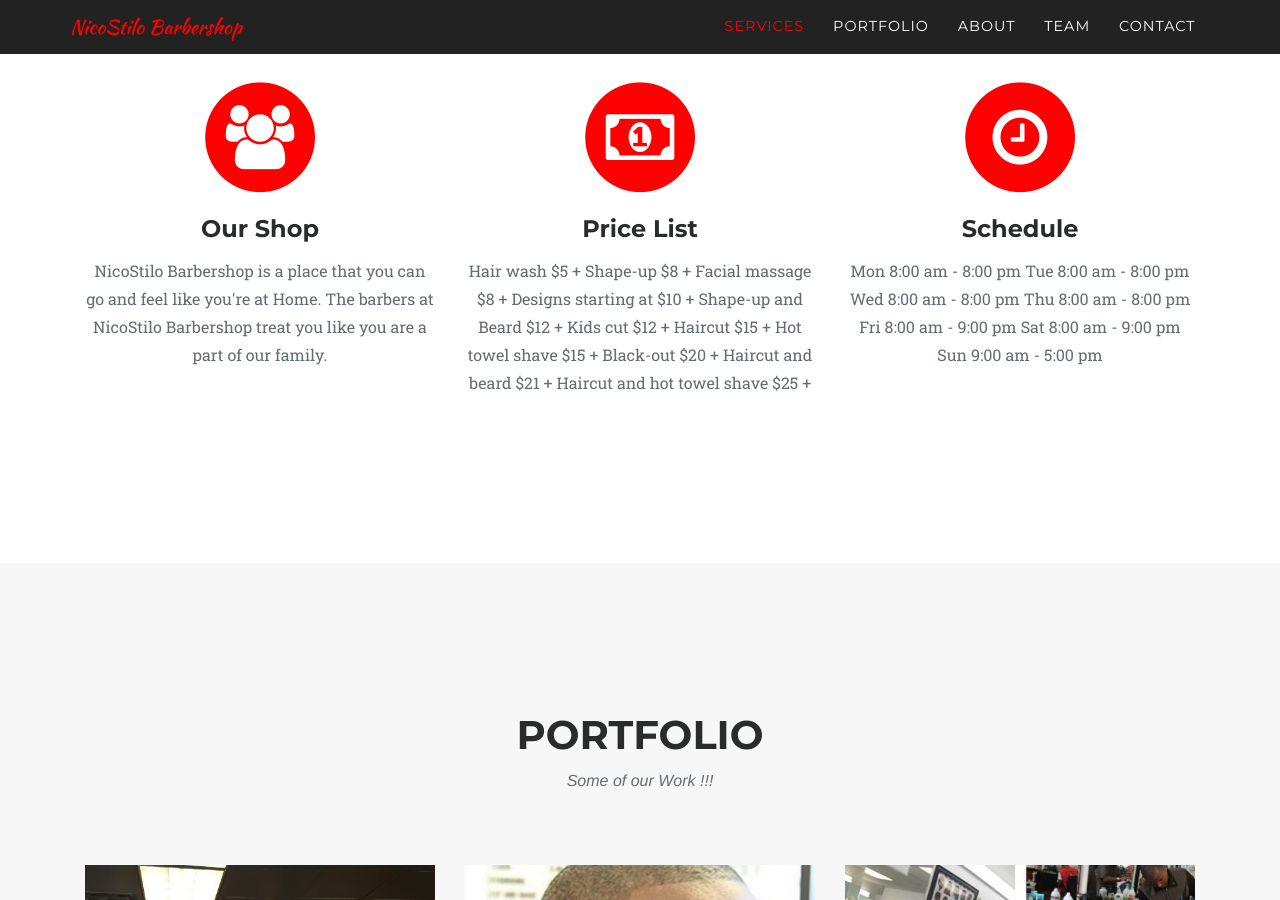
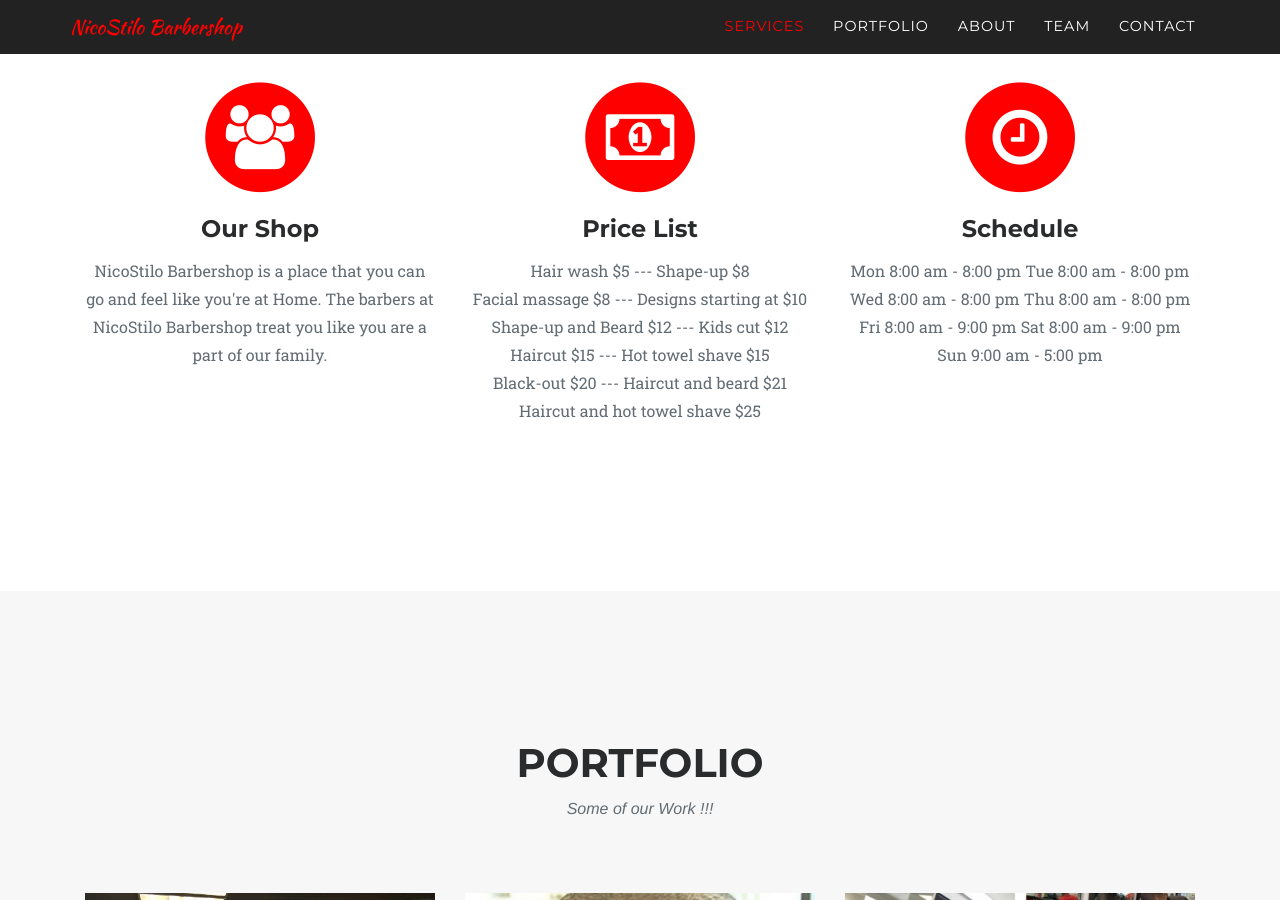
Before and after one commit to Nicostilo08/Nicostilo08.github.io, a Jekyll site: the page built from index.md, in a window 1280 px wide and 900 px high, scrolled down 1233 px. Built offline with Jekyll 4.4.1, drawn with Linux system fonts in a browser that asks for light colours; some web fonts are replaced; part of the change alters nothing that is shown.

```diff
--- a/index.md
+++ b/index.md
@@ -22,18 +22,10 @@ first-service-content: NicoStilo Barbershop is a place that you can go and feel
   of our family.
 first-service-icon: fa-users
 second-service-title: Price List
-second-service-content: |-
-  Hair wash                                        $5 +
-  Shape-up                                         $8 +
-  Facial massage                              $8 +
-  Designs starting at                       $10 +
-  Shape-up and Beard                   $12 +
-  Kids cut                                             $12 +
-  Haircut                                              $15 +
-  Hot towel shave                            $15 +
-  Black-out                                          $20 +
-  Haircut and beard                        $21 +
-  Haircut and hot towel shave    $25 +
+second-service-content: "Hair wash $5 --- Shape-up $8 <br />\nFacial massage $8  ---
+  Designs starting at $10  <br />\nShape-up and Beard $12  --- Kids cut $12  <br />\nHaircut
+  $15  --- Hot towel shave $15  <br />\nBlack-out $20  --- Haircut and beard $21  <br
+  />\nHaircut and hot towel shave $25 "
 second-service-icon: fa-money
 third-service-title: Schedule
 third-service-content: "Mon\t8:00 am - 8:00 pm\t\nTue\t8:00 am - 8:00 pm\t\nWed\t8:00
```
